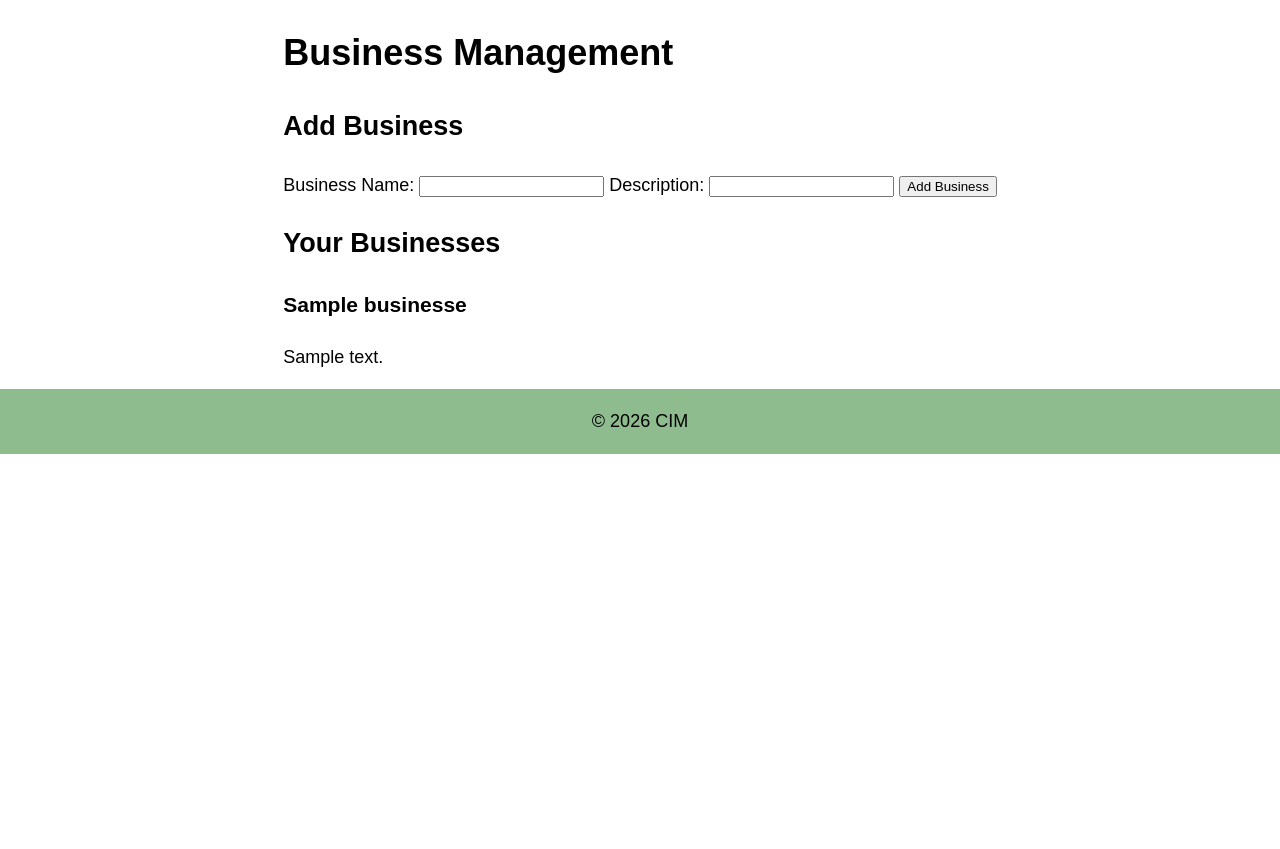
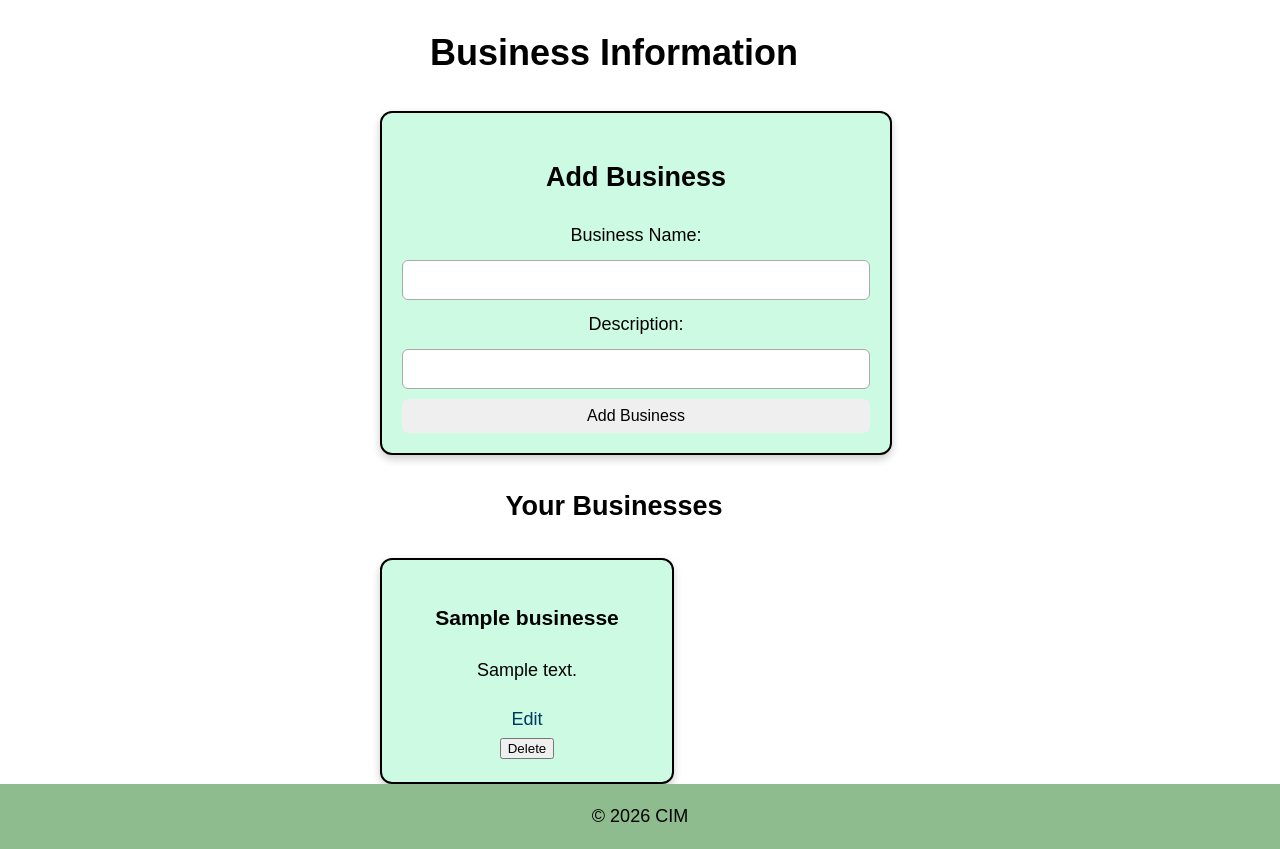
Before and after one commit to sabrynasalleh/tax-my-webapp, a Flask app: page /business in a window 1280 px wide. Shown: the part 135-984 px from the top of the page. Before the commit the page ends 589 px from the top, so only its background shows below. Run offline with Flask 3, Linux system fonts and the light colour scheme; a user stored in the database is signed in; tables that the repository leaves empty hold one stand-in row (values such as "Sample post").

Commit message:
Implement business management CRUD

```diff
--- a/business.py
+++ b/business.py
@@ -17,13 +17,13 @@ def business_management():
         business_name = request.form.get("business_name")
         description = request.form.get("description")
 
-        new_Business = Business(
+        new_business = Business(
             company_id = company.id,
             business_name = business_name,
             description = description
         )
 
-        db.session.add(new_Business)
+        db.session.add(new_business)
         db.session.commit()
 
         return redirect(url_for("business.business_management"))
@@ -32,5 +32,48 @@ def business_management():
 
     return render_template(
         "business.html",
-        businesses=businesses
+        businesses=businesses,
     )
+
+@business.route("/business/edit/<int:business_id>", methods=["GET", "POST"])
+@login_required
+def edit_business(business_id):
+
+    company = current_user.company
+
+    business_data = Business.query.filter_by(
+        id=business_id,
+        company_id=company.id
+    ).first_or_404()
+
+    if request.method == "POST":
+        business_data.business_name = request.form.get("business_name")
+        business_data.description = request.form.get("description")
+
+        db.session.commit()
+
+        return redirect(url_for("business.business_management"))
+
+    businesses = Business.query.filter_by(company_id=company.id).all()
+
+    return render_template(
+        "business.html",
+        businesses=businesses,
+        editing_business=business_data
+    )
+
+@business.route("/business/delete/<int:business_id>", methods=["POST"])
+@login_required
+def delete_business(business_id):
+
+    company = current_user.company
+
+    business_data = Business.query.filter_by(
+        id=business_id,
+        company_id=company.id
+    ).first_or_404()
+
+    db.session.delete(business_data)
+    db.session.commit()
+
+    return redirect(url_for("business.business_management"))
--- a/static/style.css
+++ b/static/style.css
@@ -174,3 +174,64 @@ a {
         grid-template-columns: 1fr;
     }
 }
+
+
+/* Business Management */
+
+.business-page{
+    width: 90%;
+    max-width: 1000px;
+    text-align: center;
+}
+
+.business-form-card{
+    background-color: rgb(204, 250, 227);
+    margin: 30px auto;
+    max-width: 500px;
+}
+
+.business-form-card form{
+    display:flex;
+    flex-direction: column;
+    gap: 10px;
+}
+
+.business-form-card input,
+.business-form-card textarea {
+    padding: 10px;
+    border: 1px solid #aaa;
+    border-radius: 6px;
+    font-family: 'Montserrat', sans-serif;
+    font-size: 16px;
+}
+
+.business-form-card textarea {
+    min-height: 80px;
+    resize: vertical;
+}
+
+.business-form-card button,
+.business-buttons button {
+    padding: 8px 16px;
+    border: none;
+    border-radius: 6px;
+    cursor: pointer;
+    font-family: 'Montserrat', sans-serif;
+    font-size: 16px;
+}
+
+.business-buttons {
+    display: flex;
+    justify-content: center;
+    align-items: center;
+    gap: 15px;
+    margin-top: 15px;
+}
+
+.business-card {
+    background-color: rgb(204, 250, 227);
+}
+
+.business-card p {
+    margin-bottom: 20px;
+}
--- a/templates/base.html
+++ b/templates/base.html
@@ -7,7 +7,7 @@
             {% block title %}
             {% endblock %}
         </title>
-        <link rel="stylesheet" href="static/style.css">
+        <link rel="stylesheet" href="{{ url_for('static', filename='style.css') }}">
     </head>
     <body>
         <header>
--- a/templates/business.html
+++ b/templates/business.html
@@ -6,11 +6,14 @@ Business Management
 
 {% block content %}
 
-<h1>Business Management</h1>
+<div class="business-page">
+    <h1>Business Information</h1>
+
+    <div class="card business-form-card">
 
         <h2>Add Business</h2>
 
-<form method="POST">
+        <form method="POST" action="{{ url_for('business.business_management') }}">
 
             <label for="business_name">Business Name:</label>
             <input type="text" id="business_name" name="business_name" required>
@@ -21,19 +24,67 @@ Business Management
             <button type="submit">Add Business</button>
 
         </form>
+    </div>
+
+
+    {% if editing_business %}
+
+    <div class="card business-form-card">
+
+        <h2>Edit Business</h2>
+
+        <form method="POST" action="{{ url_for('business.edit_business', business_id=editing_business.id) }}">
+
+            <label for="edit_business_name">Business Name:</label>
+            <input
+                type="text"
+                id="edit_business_name"
+                name="business_name"
+                value="{{ editing_business.business_name }}"
+                required
+            >
+
+            <label for="edit_description">Description</label>
+            <textarea id="edit_description" name="description">{{ editing_business.description }}</textarea>
+
+            <div class="business-buttons">
+
+                <button type="submit">Save changes</button>
+
+                <a href="{{ url_for('business.business_management') }}">Cancel</a>
+
+            </div>
+
+        </form>
+    </div>
+</div>
+{% endif %}
 
 <h2>Your Businesses</h2>
 
 {% if businesses %}
 
+<div class="card-container">
+
     {% for business in businesses %}
 
-        <div>
+        <div class="card business-card">
             <h3>{{ business.business_name }}</h3>
             <p>{{ business.description }}</p>
+
+            <div clss="business-buttons">
+                <a href="{{ url_for('business.edit_business', business_id=business.id) }}">
+                    Edit
+                </a>
+
+                <form method="POST" action="{{ url_for('business.delete_business', business_id=business.id) }}">
+                    <button type="submit" onclick="return confirm('Are you sure you want to delete this business?');">Delete</button>
+                </form>
+
             </div>
 
             {% endfor %}
+        </div>
 
     {% else %}
 
@@ -41,4 +92,6 @@ Business Management
 
     {% endif %}
 
+</div>
+
 {% endblock %}
```
Also changed, not shown: 1 other file. Lines whose indentation alone changed are shown as unchanged.
